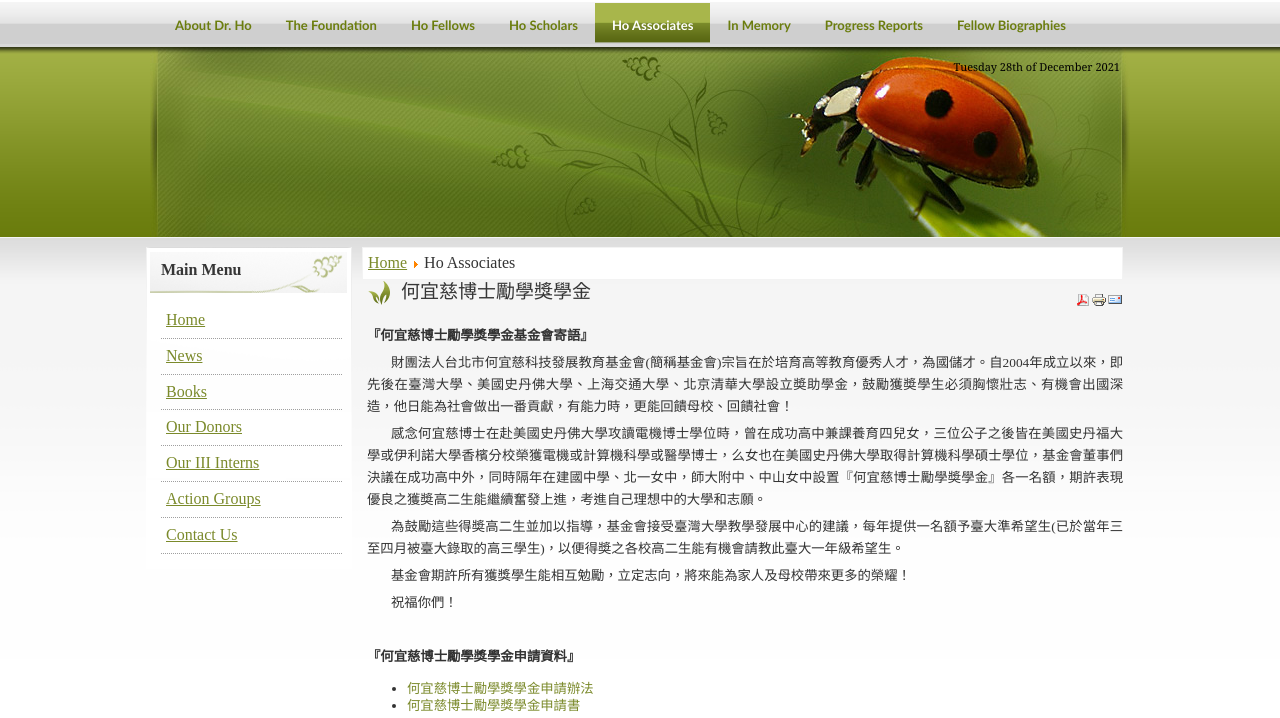
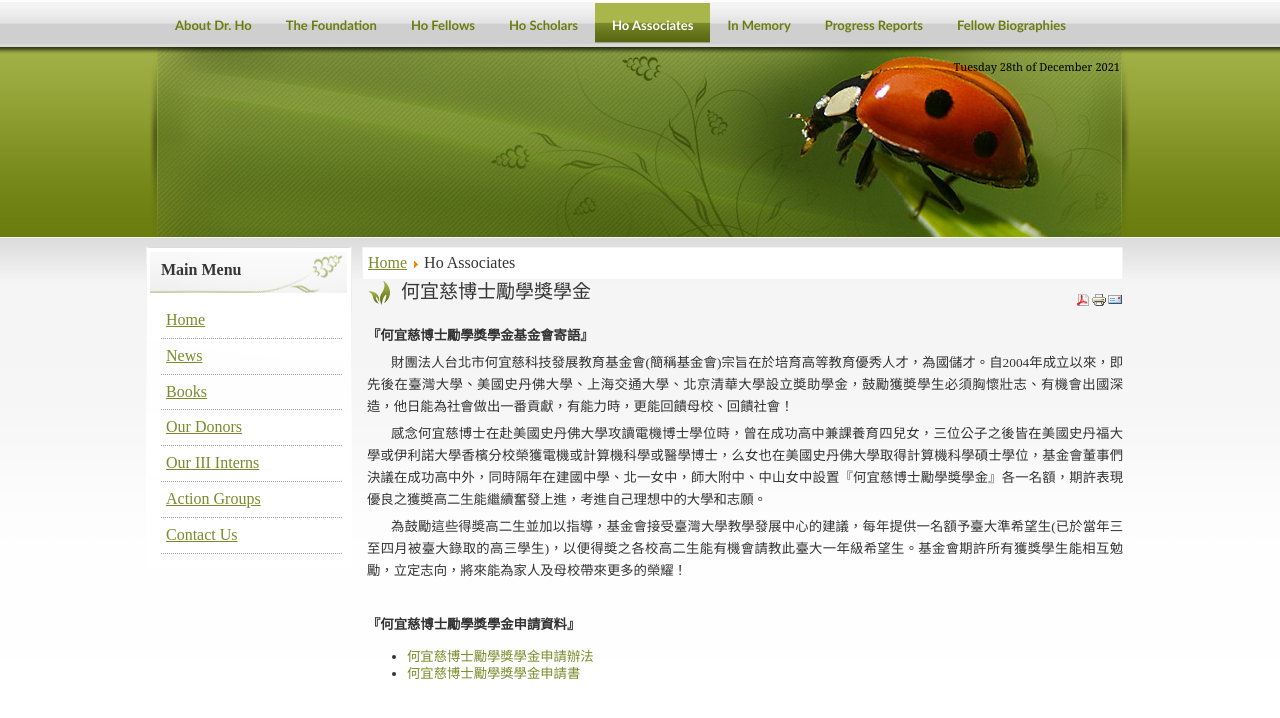
Before and after one commit to irvingthofoundation/irvingthofoundation.github.io, a plain HTML site: page ho-associates.htm in a window 1280 px wide. Shown: the part 82-800 px from the top of the page. Drawn offline with Linux system fonts and the light colour scheme; no server answers.

Commit message:
Update Ho Associates

```diff
--- a/ho-associates.htm
+++ b/ho-associates.htm
@@ -115,9 +115,7 @@ defaultSize = 100;
 <p class="MsoNormal" style="text-align: justify;"><strong><span style="font-size: 10pt; font-family: PMingLiU;" lang="ZH-TW">『何宜慈博士勵學獎學金基金會寄語』 </span></strong></p>
 <p class="MsoNormal" style="text-align: justify; text-indent: 0.25in;"><span style="font-size: 10pt; font-family: PMingLiU;" lang="ZH-TW">財團法人台北市何宜慈科技發展教育基金會(簡稱基金會)宗旨在於培育高等教育優秀人才，為國儲才。自2004年成立以來，即先後在臺灣大學、美國史丹佛大學、上海交通大學、北京清華大學設立奬助學金，鼓勵獲奬學生必須胸懷壯志、有機會出國深造，他日能為社會做出一番貢獻，有能力時，更能回饋母校、回饋社會！</span></p>
 <p class="MsoNormal" style="text-align: justify; text-indent: 0.25in;"><span style="font-size: 10pt; font-family: PMingLiU;" lang="ZH-TW">感念何宜慈博士在赴美國史丹佛大學攻讀電機博士學位時，曾在成功高中兼課養育四兒女，三位公子之後皆在美國史丹福大學或伊利諾大學香檳分校榮獲電機或計算機科學或醫學博士，么女也在美國史丹佛大學取得計算機科學碩士學位，基金會董事們決議在成功高中外，同時隔年在建國中學、北一女中，師大附中、中山女中設置『何宜慈博士勵學奬學金』各一名額，期許表現優良之獲奬高二生能繼續奮發上進，考進自己理想中的大學和志願。</span></p>
-<p class="MsoNormal" style="text-align: justify; text-indent: 0.25in;"><span style="font-size: 10pt; font-family: PMingLiU;" lang="ZH-TW">為鼓勵這些得奬高二生並加以指導，基金會接受臺灣大學教學發展中心的建議，每年提供一名額予臺大準希望生(已於當年三至四月被臺大錄取的高三學生)，以便得奬之各校高二生能有機會請教此臺大一年級希望生。</span></p>
-<p class="MsoNormal" style="text-align: justify; text-indent: 0.25in;"><span style="font-size: 10pt; font-family: PMingLiU;" lang="ZH-TW">基金會期許所有獲獎學生能相互勉勵，立定志向，將來能為家人及母校帶來更多的榮耀！</span></p>
-<p class="MsoNormal" style="text-align: justify; text-indent: 0.25in;"><span style="font-size: 10pt; font-family: PMingLiU;" lang="ZH-TW">祝福你們！</span></p>
+<p class="MsoNormal" style="text-align: justify; text-indent: 0.25in;"><span style="font-size: 10pt; font-family: PMingLiU;" lang="ZH-TW">為鼓勵這些得奬高二生並加以指導，基金會接受臺灣大學教學發展中心的建議，每年提供一名額予臺大準希望生(已於當年三至四月被臺大錄取的高三學生)，以便得奬之各校高二生能有機會請教此臺大一年級希望生。基金會期許所有獲獎學生能相互勉勵，立定志向，將來能為家人及母校帶來更多的榮耀！</span></p>
 <p class="MsoNormal" style="margin-left: 0.25in;"> </p>
 <p class="MsoNormal" style="text-align: justify;"><strong><span style="font-size: 10pt; font-family: PMingLiU;" lang="ZH-TW">『何宜慈博士勵學獎學金申請資料』 </span></strong></p>
 <ul>
```
